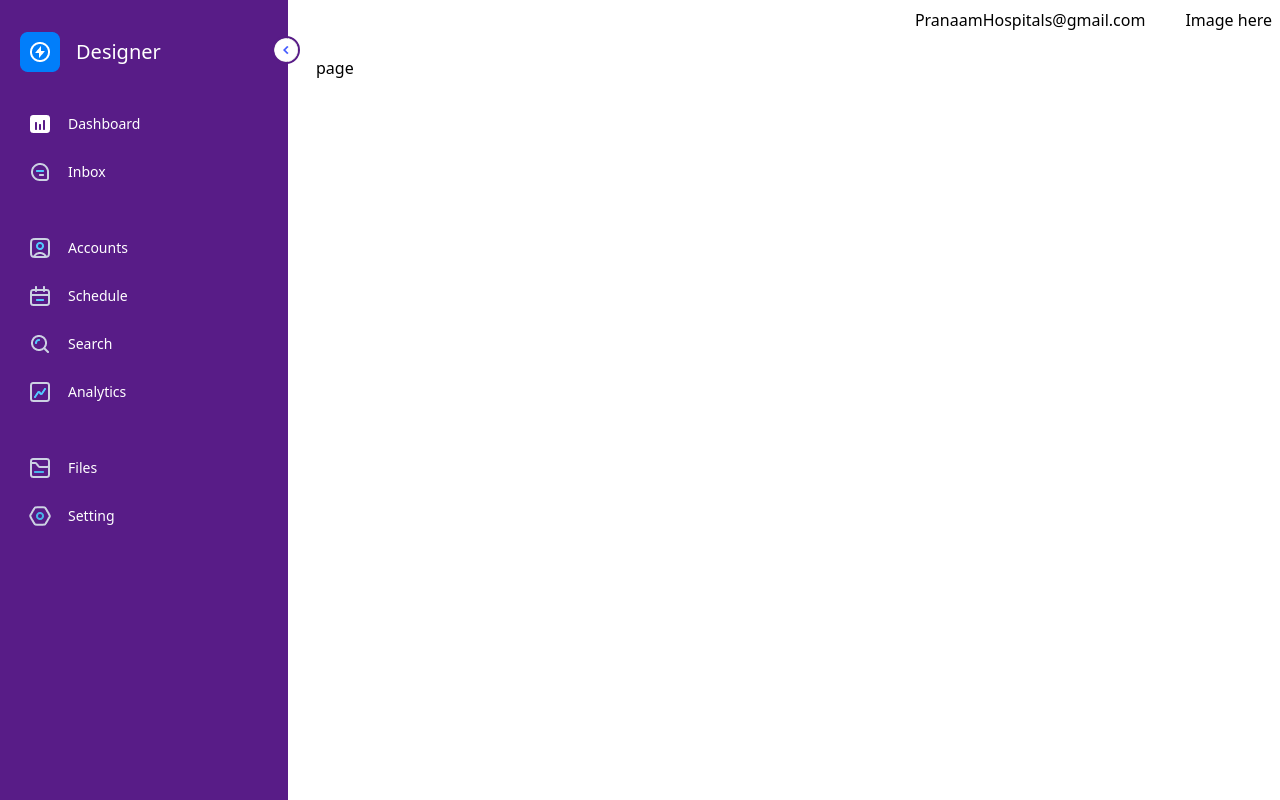
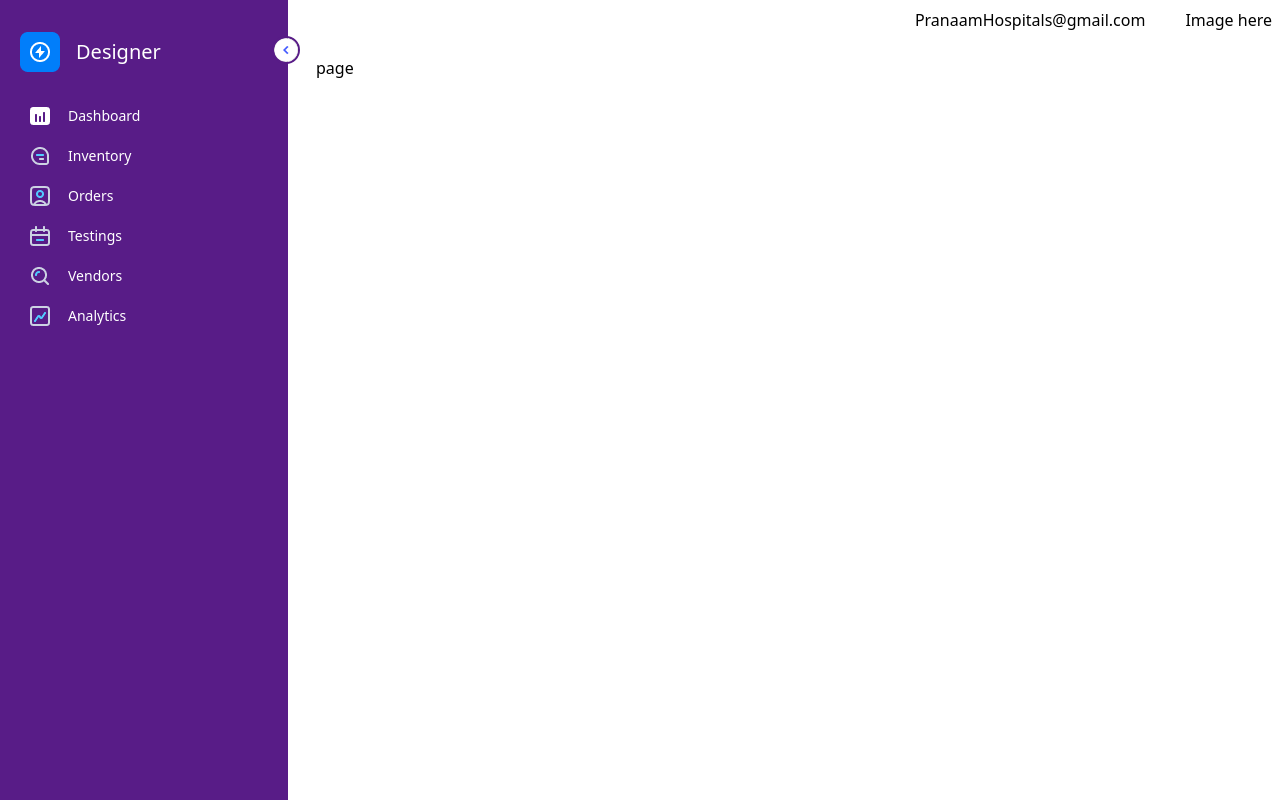
Before and after one commit to g-charan/dist-medicine, a Next.js app in the folder frontend/: page /pages in a window 1280 px wide. Built offline with nearby package versions, Linux system fonts and the light colour scheme.

Commit message:
Added Navigation through sidebar

```diff
--- a/frontend/app/data/db.json
+++ b/frontend/app/data/db.json
@@ -151,7 +151,7 @@
       "imageUrl": ""
     },
     {
-      "id": 27,
+      "id": 321,
       "name": "",
       "batch": "",
       "manufacturer": "",
@@ -165,21 +165,7 @@
       "imageUrl": ""
     },
     {
-      "id": 127,
-      "name": "",
-      "batch": "",
-      "manufacturer": "",
-      "expiry": "",
-      "manufactured": "",
-      "category": "",
-      "status": "",
-      "storageLocation": "",
-      "tempRequirements": "",
-      "certification": "",
-      "imageUrl": ""
-    },
-    {
-      "id": 270,
+      "id": 2020,
       "name": "",
       "batch": "",
       "manufacturer": "",
--- a/frontend/components/Sidebar.tsx
+++ b/frontend/components/Sidebar.tsx
@@ -1,28 +1,59 @@
 "use client";
 import Image from "next/image";
-import { useState } from "react";
+import { createContext, useState } from "react";
 import Cal from "../../frontend/app/assets/Calendar.png";
 import Chart from "../../frontend/app/assets/Chart.png";
 import Chart_fill from "../../frontend/app/assets/Chart_fill.png";
 import Chat from "../../frontend/app/assets/Chat.png";
 import arrow from "../../frontend/app/assets/control.png";
-import Folder from "../../frontend/app/assets/Folder.png";
 import logo from "../../frontend/app/assets/logo.png";
 import Search from "../../frontend/app/assets/Search.png";
-import Setting from "../../frontend/app/assets/Setting.png";
 import user from "../../frontend/app/assets/User.png";
+import SidebarItem from "./SidebarItem";
+
+export const SidebarContext = createContext<any>(false);
 
 const Sidebar = () => {
   const [open, setOpen] = useState(true);
   const MENUS = [
     { title: "Dashboard", src: Chart_fill },
-    { title: "Inbox", src: Chat },
-    { title: "Accounts", src: user, gap: true },
-    { title: "Schedule ", src: Cal },
-    { title: "Search", src: Search },
-    { title: "Analytics", src: Chart },
-    { title: "Files ", src: Folder, gap: true },
-    { title: "Setting", src: Setting },
+    {
+      title: "Inventory",
+      src: Chat,
+      submenu: [
+        { title: "View inventory", route: "/pages/hospital/Inventory" },
+        { title: "Inventory Statistics", route: "/pages/hospital/Inventory" },
+      ],
+    },
+    {
+      title: "Orders",
+      src: user,
+      submenu: [
+        { title: "View Orders", route: "/pages/hospital/Orders" },
+        { title: "Request New Order", route: "/pages/hospital/Inventory" },
+        { title: "Orders status", route: "/pages/hospital/Inventory" },
+        { title: "Track your order", route: "/pages/hospital/Inventory" },
+      ],
+    },
+    {
+      title: "Testings",
+      src: Cal,
+      submenu: [
+        { title: "View Testings", route: "" },
+        { title: "Request New Testing", route: "" },
+        { title: "Testing Status", route: "" },
+      ],
+    },
+    {
+      title: "Vendors",
+      src: Search,
+      submenu: [
+        { title: "View Vendors", route: "" },
+        { title: "Market Place", route: "" },
+        { title: "Testing Status", route: "" },
+      ],
+    },
+    { title: "Analytics", src: Chart, route: "/Analytics" },
   ];
   return (
     <div
@@ -53,16 +84,11 @@ const Sidebar = () => {
       </div>
       <ul className="pt-6">
         {MENUS.map((Menu, index) => (
-          <li
-            key={index}
-            className={`flex  rounded-md p-2 cursor-pointer hover:bg-white text-white hover:text-black text-sm items-center gap-x-4
-              ${Menu.gap ? "mt-9" : "mt-2"}  `}
-          >
-            <Image alt="smtg" src={Menu.src} />
-            <span className={`${!open && "hidden"} origin-left duration-200`}>
-              {Menu.title}
-            </span>
-          </li>
+          <>
+            <SidebarContext.Provider value={[open, setOpen]}>
+              <SidebarItem Menu={Menu} index={index} />
+            </SidebarContext.Provider>
+          </>
         ))}
       </ul>
     </div>
--- /dev/null
+++ b/frontend/components/SidebarItem.tsx
@@ -0,0 +1,58 @@
+import Image from "next/image";
+
+import Link from "next/link";
+import { useContext, useState } from "react";
+import { SidebarContext } from "./Sidebar";
+
+const SidebarItem = ({ Menu, index }: any) => {
+  const [submenuOpen, setsubmenuOpen] = useState(false);
+  const [open, setOpen] = useContext(SidebarContext);
+
+  return (
+    <>
+      <li
+        key={index}
+        className={`flex  rounded-md p-2 cursor-pointer hover:bg-white text-white hover:text-black text-sm items-center gap-x-4
+               relative`}
+        onClick={
+          Menu.submenu
+            ? () => setsubmenuOpen(!submenuOpen)
+            : () => console.log("")
+        }
+      >
+        <Image alt="smtg" src={Menu.src} />
+        <span className={`${!open && "hidden"} origin-left duration-200 `}>
+          {Menu.submenu ? (
+            Menu.title
+          ) : (
+            <Link href={`${Menu.route}`}>{Menu.title}</Link>
+          )}
+
+          {Menu.submenu && (
+            <i
+              className={`
+                      ${submenuOpen && "rotate-180"}
+                     top-3 right-[2rem] absolute fa-angle-down fa-solid`}
+              onClick={() => setsubmenuOpen(!submenuOpen)}
+            ></i>
+          )}
+        </span>
+      </li>
+      {Menu.submenu && submenuOpen && (
+        <ul className={`${!open && "hidden"} flex flex-col px-6`}>
+          {Menu.submenu.map((data: any) => (
+            <Link href={`${data.route}`}>
+              <li
+                className={`flex  rounded-md p-2 cursor-pointer hover:bg-white text-white hover:text-black text-sm items-center gap-x-4  `}
+              >
+                {data.title}
+              </li>
+            </Link>
+          ))}
+        </ul>
+      )}
+    </>
+  );
+};
+
+export default SidebarItem;
```
